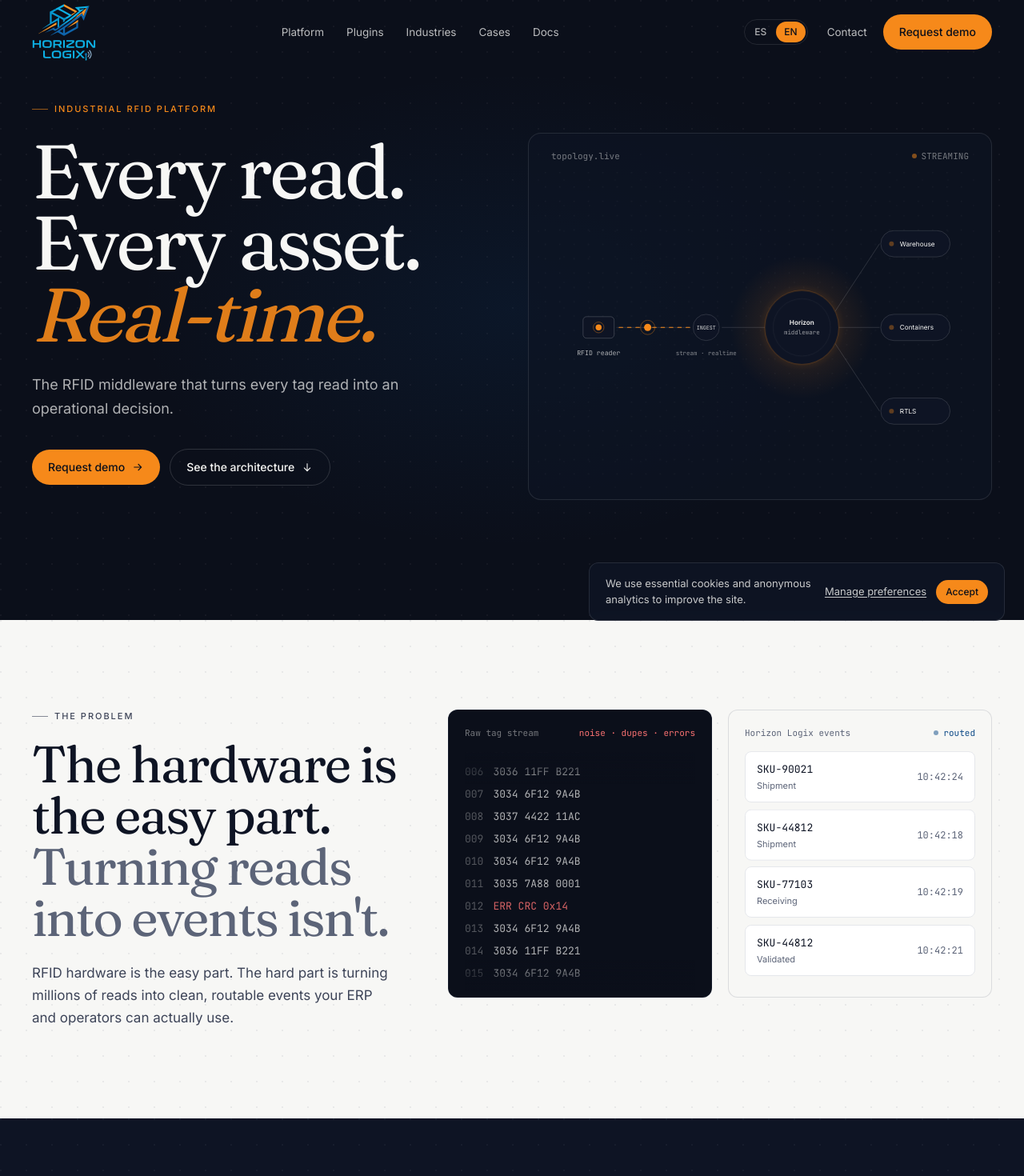
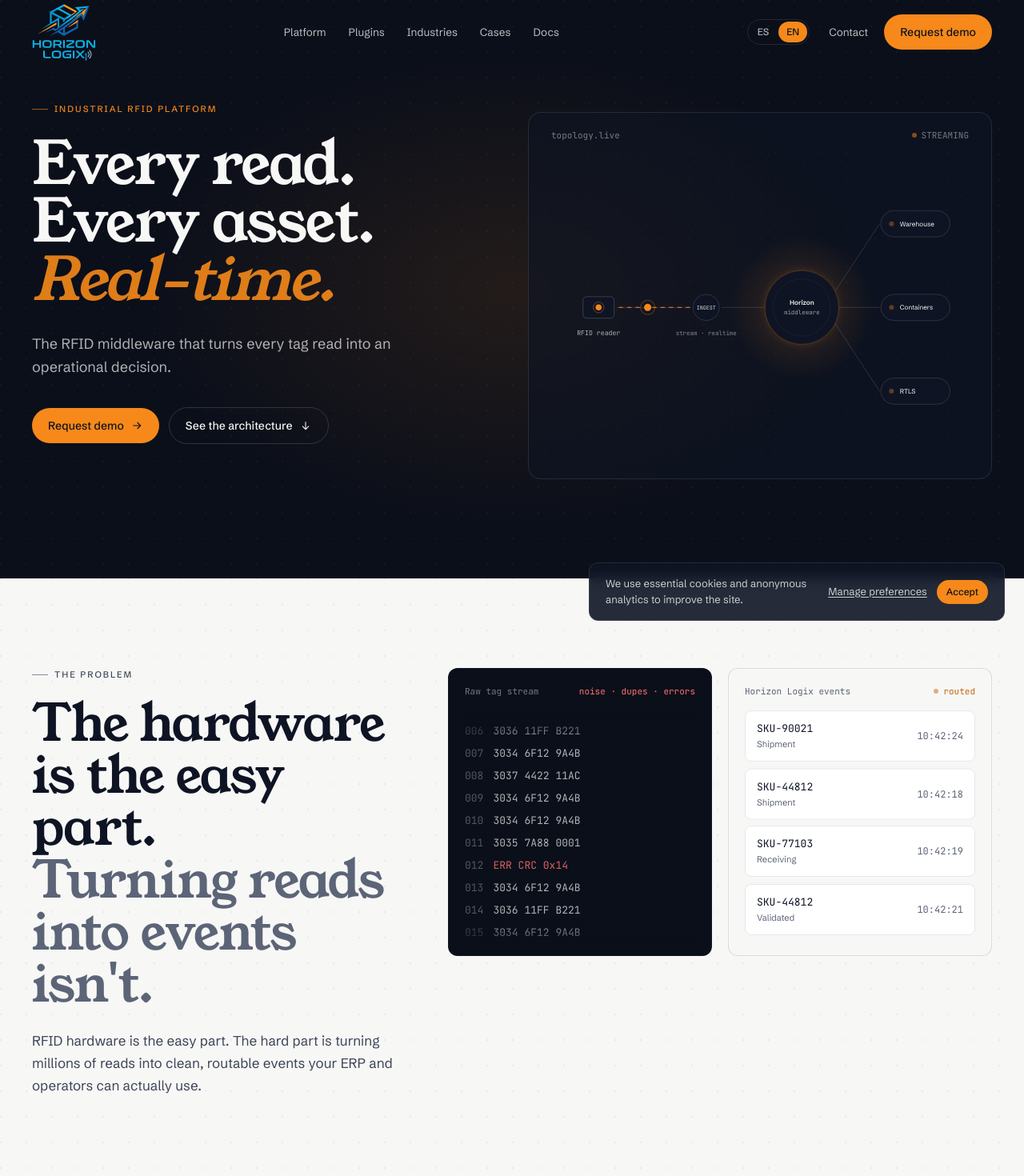
Before and after one commit to SebastianOrtega/horizonLogix-web, a React (Vite) app: page / in a window 1280 px wide. Shown: the top 1470 px of the page at 80% size. Built offline with nearby package versions, Linux system fonts and the light colour scheme.

Commit message:
style: update design system with new orange accent, custom typography, and refined display heading scales

```diff
--- a/index.html
+++ b/index.html
@@ -60,7 +60,7 @@
     <link rel="preconnect" href="https://fonts.googleapis.com" />
     <link rel="preconnect" href="https://fonts.gstatic.com" crossorigin />
     <link
-      href="https://fonts.googleapis.com/css2?family=Fraunces:opsz,wght@9..144,300..700&family=Inter:wght@400;500;600;700&family=JetBrains+Mono:wght@400;500&display=swap"
+      href="https://fonts.googleapis.com/css2?family=Young+Serif&family=Schibsted+Grotesk:wght@400;500;600;700;800;900&family=JetBrains+Mono:wght@400;500&display=swap"
       rel="stylesheet"
     />
   </head>
--- a/src/components/NetworkDiagram.jsx
+++ b/src/components/NetworkDiagram.jsx
@@ -171,7 +171,7 @@
           <g key={i} transform={`translate(${p.x}, ${p.y})`}>
             <rect x="-58" y="-22" width="116" height="44" rx="22" fill="#0E1424" stroke="rgba(255,255,255,0.18)" />
             <circle cx="-40" cy="0" r="4" fill={ACCENT} opacity={stage === 2 && sub > 0.7 ? 1 : 0.35} />
-            <text x="-26" y="4" fontSize="11" fill="#F7F7F5" fontFamily="Inter">
+            <text x="-26" y="4" fontSize="11" fill="#F7F7F5" fontFamily="Schibsted Grotesk">
               {p.label}
             </text>
           </g>
--- a/src/components/Sections.jsx
+++ b/src/components/Sections.jsx
@@ -135,7 +135,7 @@
             <Eyebrow>{t.hero.eyebrow}</Eyebrow>
           </Reveal>
           <Reveal delay={80}>
-            <h1 className="display-h1 mt-6 text-[clamp(56px,7.4vw,104px)] text-paper-50">
+            <h1 className="display-h1 mt-6 text-[clamp(44px,5.8vw,80px)] text-paper-50">
               {t.hero.h1a}
               <br />
               {t.hero.h1b}
--- a/src/components/WorkflowDesigner.jsx
+++ b/src/components/WorkflowDesigner.jsx
@@ -136,7 +136,7 @@
                       />
                       <circle cx="0" cy="30" r="3.5" fill={accent} />
                       <circle cx={n.w} cy="30" r="3.5" fill="rgba(255,255,255,0.45)" />
-                      <text x="14" y="24" fontSize="12" fontWeight="600" fill="#F7F7F5" fontFamily="Inter">
+                      <text x="14" y="24" fontSize="12" fontWeight="600" fill="#F7F7F5" fontFamily="Schibsted Grotesk">
                         {n.title}
                       </text>
                       <text x="14" y="42" fontSize="10.5" fill="rgba(247,247,245,0.55)" fontFamily="JetBrains Mono">
--- a/src/index.css
+++ b/src/index.css
@@ -8,9 +8,9 @@
   --ink-900: #0e1424;
   --ink-800: #141b2e;
   --paper-50: #f7f7f5;
-  --signal: #105ca9;
-  --signal-rgb: 16, 92, 169;
-  --signal-deep: #0d4a87;
+  --signal: #f6891a;
+  --signal-rgb: 246, 137, 26;
+  --signal-deep: #c5680b;
   --grid-line: rgba(255, 255, 255, 0.06);
   --grid-line-dark: rgba(11, 15, 26, 0.06);
   --ease-out: cubic-bezier(0.22, 0.61, 0.36, 1);
@@ -31,18 +31,16 @@
 }
 
 .display-h1 {
-  font-family: "Fraunces", Georgia, serif;
+  font-family: "Young Serif", Georgia, serif;
   font-weight: 400;
-  font-variation-settings: "opsz" 144;
-  letter-spacing: -0.035em;
-  line-height: 0.95;
+  letter-spacing: -0.025em;
+  line-height: 0.98;
 }
 .display-h2 {
-  font-family: "Fraunces", Georgia, serif;
+  font-family: "Young Serif", Georgia, serif;
   font-weight: 400;
-  font-variation-settings: "opsz" 96;
-  letter-spacing: -0.03em;
-  line-height: 1;
+  letter-spacing: -0.02em;
+  line-height: 1.02;
 }
 
 .bg-grid-dark {
--- a/src/theme.js
+++ b/src/theme.js
@@ -6,5 +6,5 @@
 // ACCENT_RGB must match ACCENT — kept as a tuple string for use inside rgba(...)
 
 export const ACCENT = "#f6891a";
-export const ACCENT_DEEP = "#0d4a87";
-export const ACCENT_RGB = "16, 92, 169";
+export const ACCENT_DEEP = "#c5680b";
+export const ACCENT_RGB = "246, 137, 26";
--- a/tailwind.config.js
+++ b/tailwind.config.js
@@ -12,8 +12,8 @@
         signal: { DEFAULT: ACCENT, soft: `rgba(${ACCENT_RGB}, 0.2)`, deep: ACCENT_DEEP },
       },
       fontFamily: {
-        sans: ["Inter", "ui-sans-serif", "system-ui"],
-        display: ["Fraunces", "Georgia", "serif"],
+        sans: ["Schibsted Grotesk", "ui-sans-serif", "system-ui"],
+        display: ["Young Serif", "Georgia", "serif"],
         mono: ["JetBrains Mono", "ui-monospace", "monospace"],
       },
       letterSpacing: { tightish: "-0.02em", tighter2: "-0.035em" },
```
